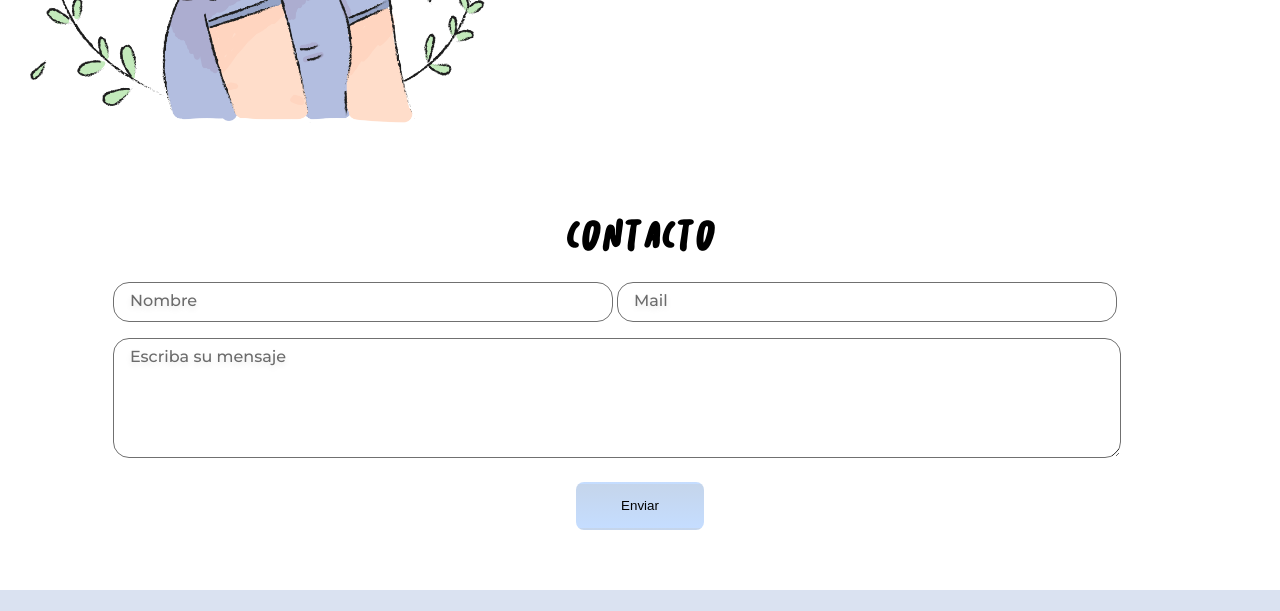
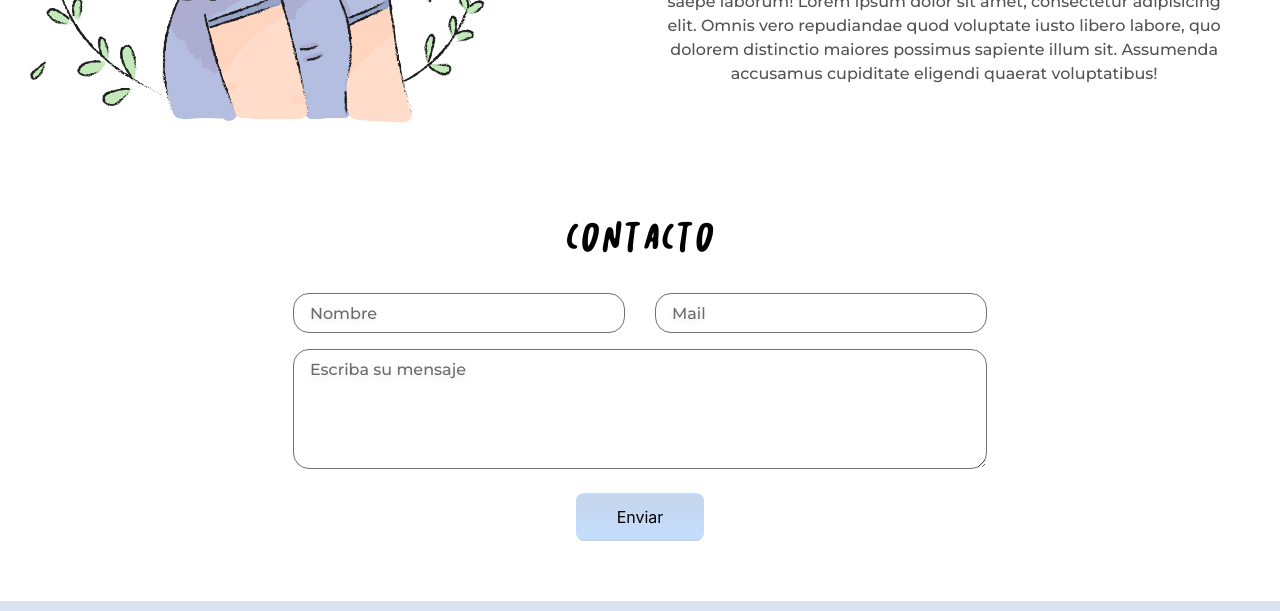
Before and after one commit to mariduri/Portafolio-Duri, a plain HTML site: page index.html in a window 1280 px wide. Shown: the part 1008-1619 px from the top of the page. Drawn offline with nearby package versions, Linux system fonts and the light colour scheme.

Commit message:
form de contacto

```diff
--- a/css/estilos.css
+++ b/css/estilos.css
@@ -173,7 +173,7 @@ html {
 /* A los input los separe por clases para darles estilos distintos a cada uno, igual que sus placeholder */
 
 .inputName {
-    width: 500px;
+    width: 100%;
     height: 40px;
     background: #fff;
     border: 1px solid #707070;
@@ -190,7 +190,7 @@ html {
 }
 
 .inputText {
-    width: 1008px;
+    width: 100%;
     height: 120px;
     background: #fff;
     border: 1px solid #707070;
--- a/index.html
+++ b/index.html
@@ -5,6 +5,8 @@
     <meta charset="UTF-8">
     <meta http-equiv="X-UA-Compatible" content="IE=edge">
     <meta name="viewport" content="width=device-width, initial-scale=1.0">
+    <link rel="stylesheet" href="https://maxcdn.bootstrapcdn.com/bootstrap/4.0.0/css/bootstrap.min.css" integrity="sha384-Gn5384xqQ1aoWXA+058RXPxPg6fy4IWvTNh0E263XmFcJlSAwiGgFAW/dAiS6JXm" crossorigin="anonymous">
+    <script src="https://maxcdn.bootstrapcdn.com/bootstrap/4.0.0/js/bootstrap.min.js" integrity="sha384-JZR6Spejh4U02d8jOt6vLEHfe/JQGiRRSQQxSfFWpi1MquVdAyjUar5+76PVCmYl" crossorigin="anonymous"></script>
     <link rel="stylesheet" href="css/estilos.css">
     <link href="https://fonts.googleapis.com/css2?family=Montserrat:wght@400;500;600;700&display=swap" rel="stylesheet">
     <title>Marianela Duri Portafolio</title>
@@ -54,14 +56,30 @@
         </section>
 
         <section class="contenedorForm">
-            <div id="contacto">
+            <div class="row justify-content-center">
+                <div class="col-md-8">
                     <h3>Contacto</h3>
                     <form action="" class="form">
+                        <div class="row">
+                            <div class="col-md-6 col-sm-12">
                                 <input class="inputName" type="text" name="" placeholder="Nombre">
+                            </div>
+                            <div class="col-md-6 col-sm-12">
                                 <input class="inputName" type="email" name="" placeholder="Mail">
+                            </div>
+                        </div>
+                        <div class="row">
+                            <div class="col-md-12 col-sm-12">
                                 <textarea class="inputText" cols="30" rows="10" placeholder="Escriba su mensaje"></textarea>
+                            </div>
+                        </div>
+                        <div class="row">
+                            <div class="col-md-12 col-sm-12">
                                 <input class="inputBoton" type="submit" value="Enviar">
+                            </div>
+                        </div>
                     </form>
+                </div>
             </div>
         </section>
     </main>
@@ -105,6 +123,10 @@
         </div>
     </footer>
 
+
+
+    <script src="https://code.jquery.com/jquery-3.2.1.slim.min.js" integrity="sha384-KJ3o2DKtIkvYIK3UENzmM7KCkRr/rE9/Qpg6aAZGJwFDMVNA/GpGFF93hXpG5KkN" crossorigin="anonymous"></script>
+    <script src="https://cdnjs.cloudflare.com/ajax/libs/popper.js/1.12.9/umd/popper.min.js" integrity="sha384-ApNbgh9B+Y1QKtv3Rn7W3mgPxhU9K/ScQsAP7hUibX39j7fakFPskvXusvfa0b4Q" crossorigin="anonymous"></script>
 </body>
 
 </html>
```
Also changed, not shown: cv.html (+7 -0 lines), proyectos.html (+6 -0 lines), servicios.html (+6 -0 lines), trabajos.html (+6 -0 lines). Lines whose indentation alone changed are shown as unchanged.
